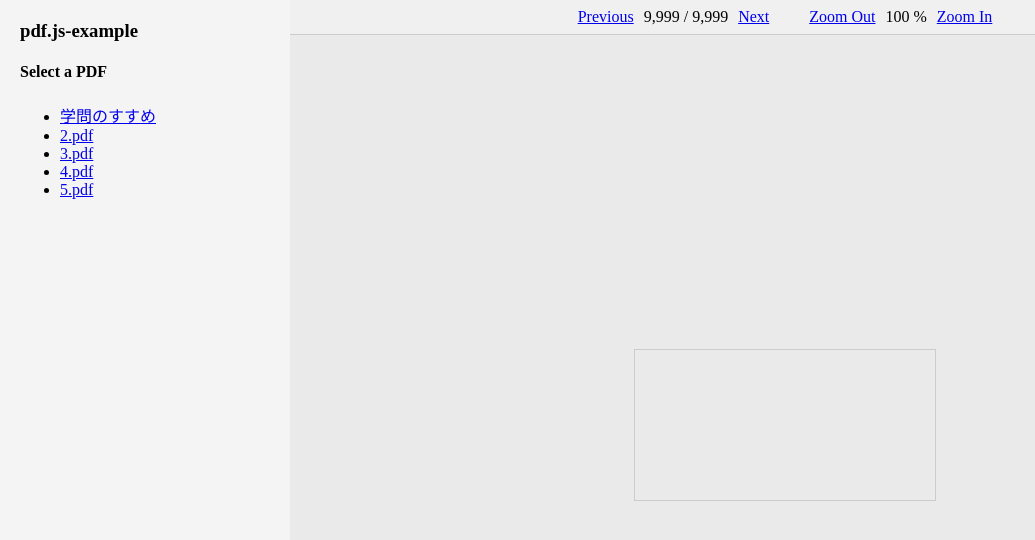
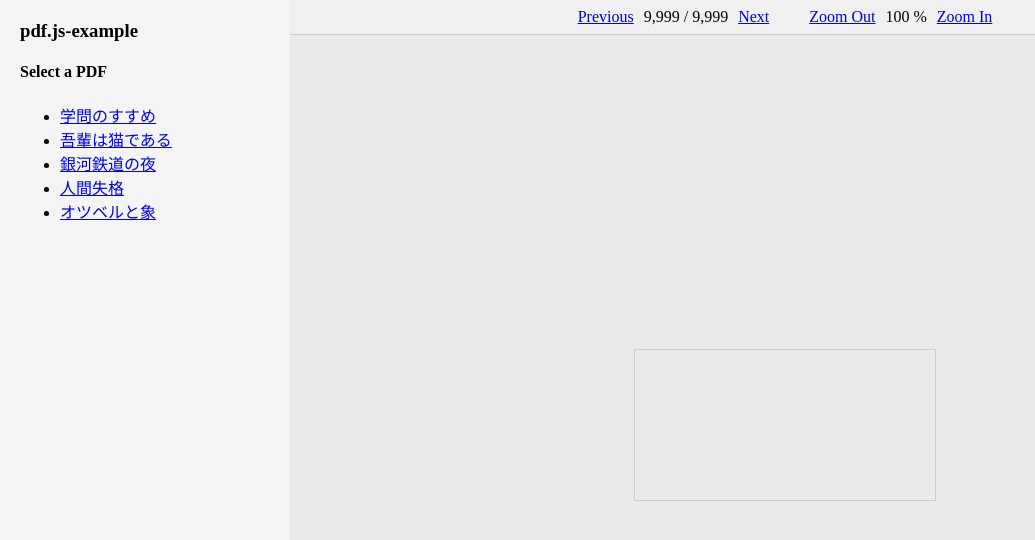
Before and after one commit to wasabina67/pdf.js-example, a website: page docs/index.html in a window 1280 px wide. Shown: the whole page, without its empty margins (0-1035 px from the left). Drawn offline with Linux system fonts and the light colour scheme.

Commit message:
Update docs/index.html

```diff
--- a/docs/index.html
+++ b/docs/index.html
@@ -13,10 +13,10 @@
         <h4>Select a PDF</h4>
         <ul>
           <li><a href="#" onclick="loadPDF('pdfs/gakumonno_susume.pdf')">学問のすすめ</a></li>
-          <li><a href="#" onclick="loadPDF('pdfs/2.pdf')">2.pdf</a></li>
-          <li><a href="#" onclick="loadPDF('pdfs/3.pdf')">3.pdf</a></li>
-          <li><a href="#" onclick="loadPDF('pdfs/4.pdf')">4.pdf</a></li>
-          <li><a href="#" onclick="loadPDF('pdfs/5.pdf')">5.pdf</a></li>
+          <li><a href="#" onclick="loadPDF('pdfs/wagahaiwa_nekodearu.pdf')">吾輩は猫である</a></li>
+          <li><a href="#" onclick="loadPDF('pdfs/gingatetsudono_yoru.pdf')">銀河鉄道の夜</a></li>
+          <li><a href="#" onclick="loadPDF('pdfs/ningen_shikkaku.pdf')">人間失格</a></li>
+          <li><a href="#" onclick="loadPDF('pdfs/otuberu.pdf')">オツベルと象</a></li>
         </ul>
       </div>
       <div class="viewer">
```
